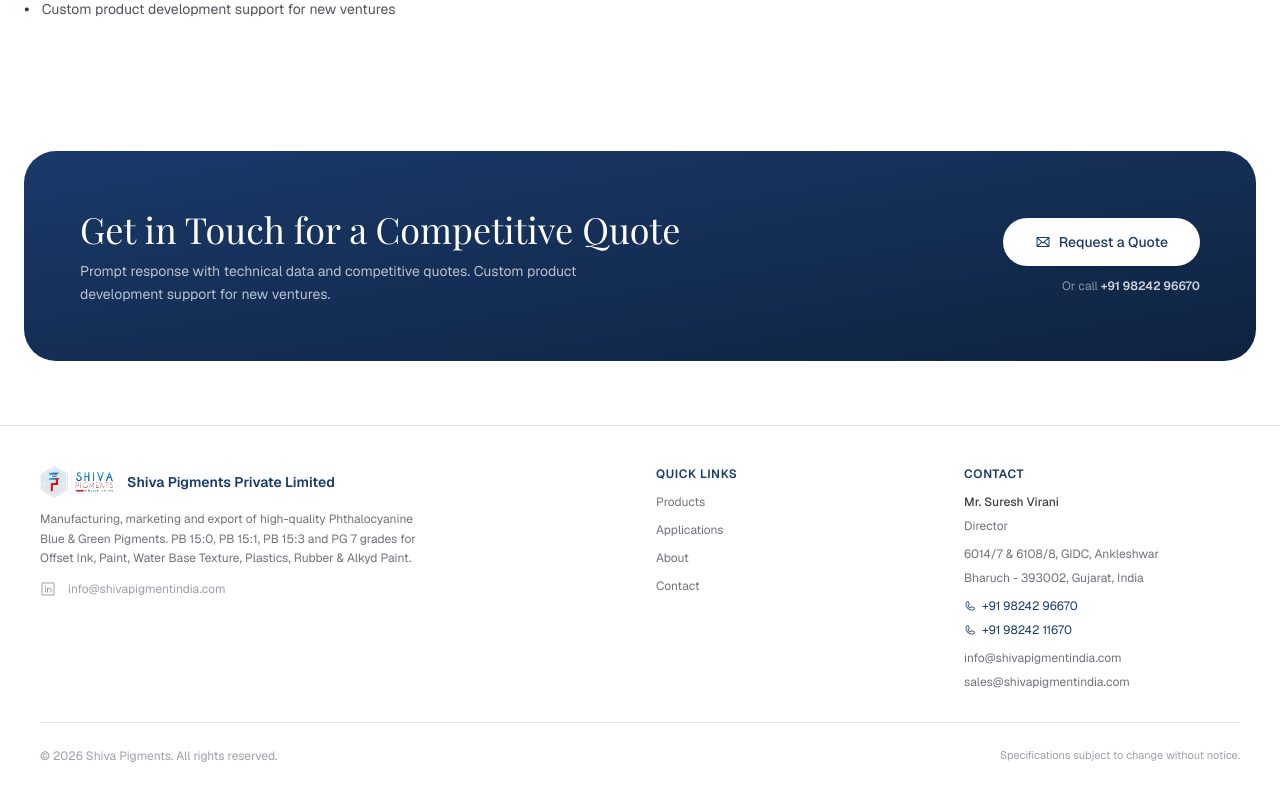
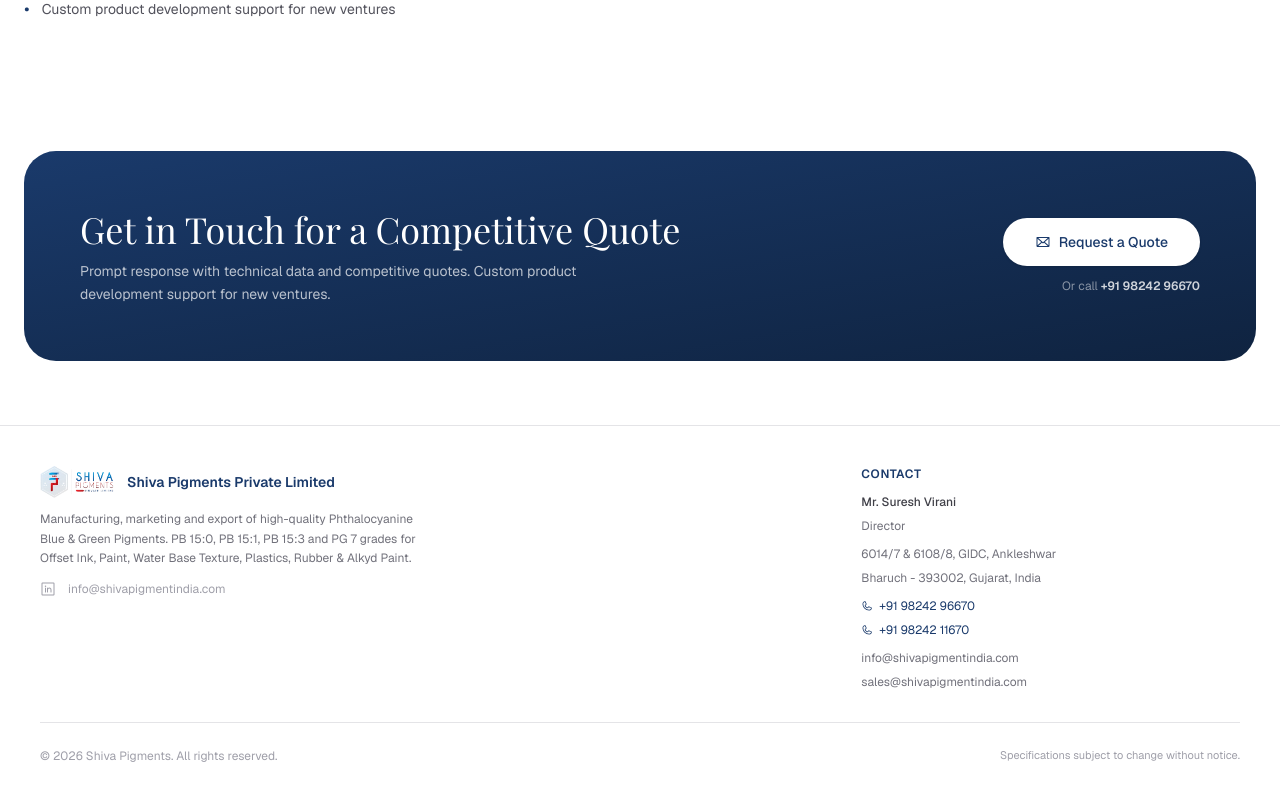
Before and after one commit to pragneshbarik/shivapigments, a Next.js app: page / in a window 1280 px wide. Shown: the part 2528-3328 px from the top of the page. Built offline with nearby package versions, Linux system fonts and the light colour scheme.

Commit message:
Remove broken quick links from footer

```diff
--- a/src/app/page.tsx
+++ b/src/app/page.tsx
@@ -436,7 +436,7 @@
   return (
     <footer className="mt-auto border-t border-zinc-200 bg-white px-6 py-10 lg:px-10">
       <div className="mx-auto max-w-[1400px]">
-        <div className="grid gap-8 md:grid-cols-4">
+        <div className="grid gap-8 md:grid-cols-3">
           <div className="space-y-3 md:col-span-2">
             <div className="flex items-center gap-3">
               <img
@@ -463,21 +463,6 @@
               </a>
               <span>info@shivapigmentindia.com</span>
             </div>
-          </div>
-
-          <div className="space-y-3">
-            <h4 className="text-xs font-semibold uppercase tracking-wider text-[#1a3a6b]">
-              Quick Links
-            </h4>
-            {["Products", "Applications", "About", "Contact"].map((link) => (
-              <a
-                key={link}
-                href="#"
-                className="block text-xs text-zinc-500 transition-colors hover:text-[#1a3a6b]"
-              >
-                {link}
-              </a>
-            ))}
           </div>
 
           <div className="space-y-3">
```
